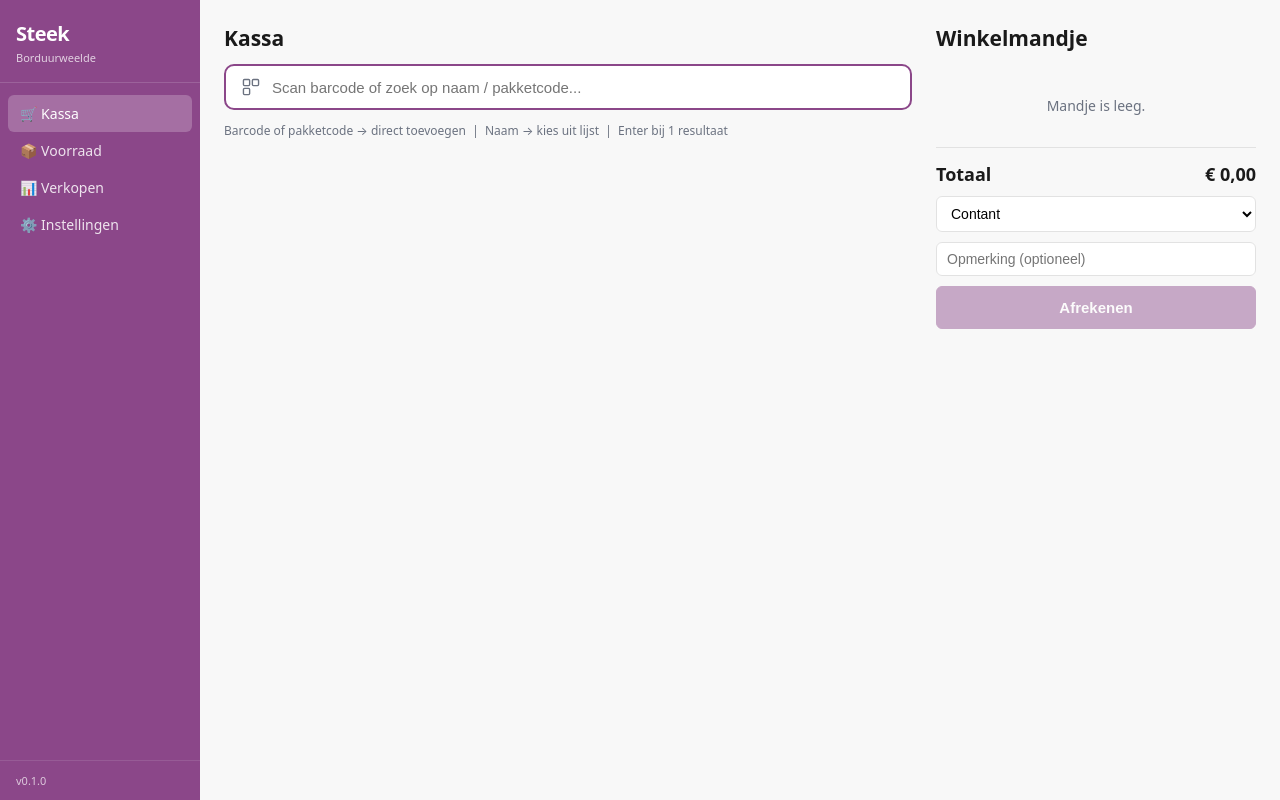
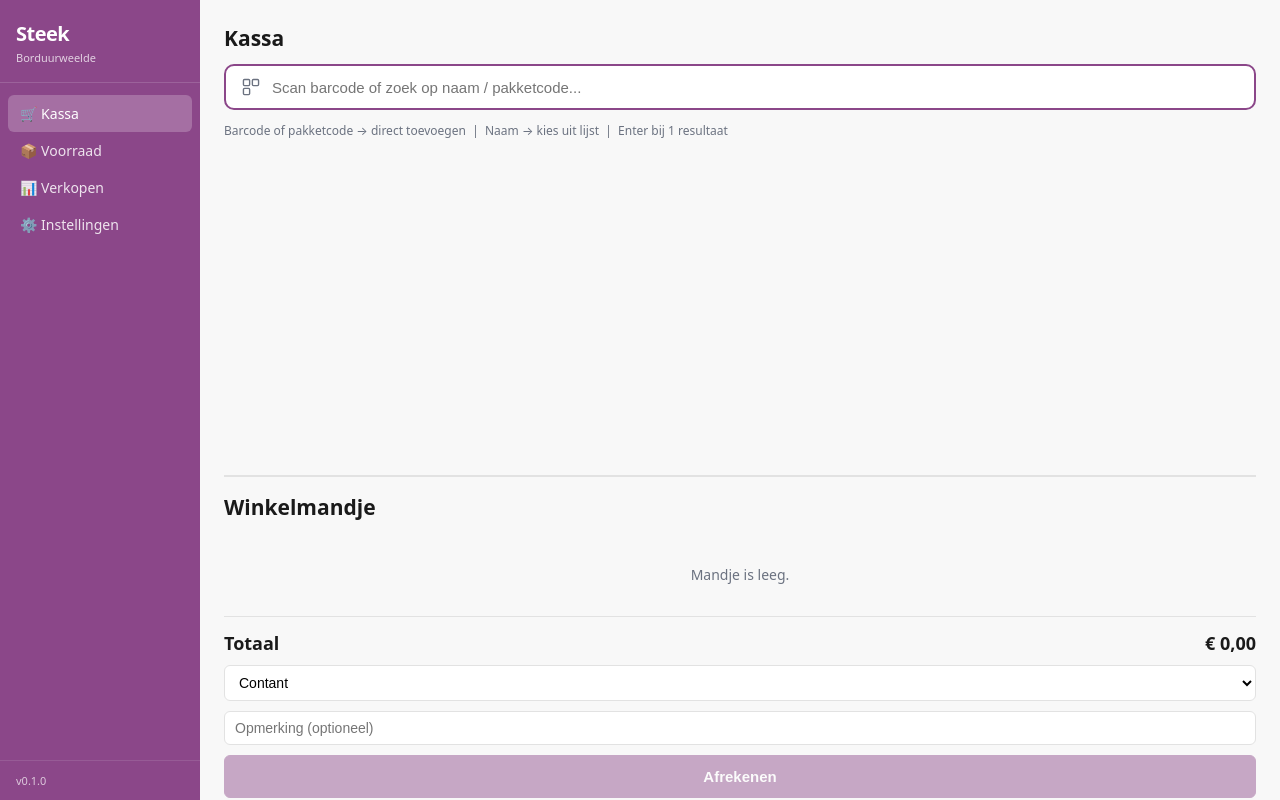
Before and after one commit to klennepette/steek, a Flask app: page /kassa/ in a window 1280 px wide. Run offline with Flask 3, Linux system fonts and the light colour scheme.

Commit message:
Improve UI and search functionality
- Redesign checkout layout: move shopping basket to bottom for better visibility
- Add border separator between search area and basket
- Cap basket items at 120px height for compact display
- Fix packetcode search to support partial matching (LIKE instead of exact match)
- Maintain priority order: exact barcode > partial packetcode > partial name

```diff
--- a/app/routes/products.py
+++ b/app/routes/products.py
@@ -62,10 +62,10 @@ def search():
         rows = conn.execute(
             """SELECT * FROM products
                WHERE active = 1
-                 AND (barcode = ?1 OR packetcode = ?1 OR name LIKE ?2)
+                 AND (barcode = ?1 OR packetcode LIKE ?2 OR name LIKE ?2)
                ORDER BY
                  CASE WHEN barcode = ?1    THEN 0
-                      WHEN packetcode = ?1 THEN 1
+                      WHEN packetcode LIKE ?2 THEN 1
                       ELSE 2 END,
                  name
                LIMIT 20""",
--- a/app/static/css/app.css
+++ b/app/static/css/app.css
@@ -203,12 +203,14 @@ body {
 /* ── Checkout ─────────────────────────────────────────────────────────────── */
 .checkout-layout {
   display: flex;
+  flex-direction: column;
   gap: 24px;
   height: calc(100vh - 48px);
+  padding: 0;
 }
 
-.checkout-left  { flex: 1; display: flex; flex-direction: column; gap: 12px; }
-.checkout-right { width: 320px; flex-shrink: 0; display: flex; flex-direction: column; gap: 12px; }
+.checkout-top    { flex: 1; display: flex; flex-direction: column; gap: 12px; overflow-y: auto; }
+.checkout-bottom { display: flex; flex-direction: column; gap: 12px; flex-shrink: 0; max-height: 40%; border-top: 2px solid var(--border); padding-top: 16px; }
 
 .scanner-bar {
   display: flex;
@@ -265,7 +267,7 @@ body {
 .no-results   { padding: 12px 14px; color: var(--muted); }
 
 /* Cart items */
-#cart-items { flex: 1; overflow-y: auto; display: flex; flex-direction: column; gap: 8px; }
+#cart-items { max-height: 120px; overflow-y: auto; display: flex; flex-direction: column; gap: 8px; }
 
 .cart-item {
   display: flex;
--- a/app/templates/sales/checkout.html
+++ b/app/templates/sales/checkout.html
@@ -2,8 +2,7 @@
 {% block content %}
 <div class="checkout-layout">
 
-  <!-- Left: scanner -->
-  <div class="checkout-left">
+  <div class="checkout-top">
     <h2>Kassa</h2>
 
     <div class="scanner-bar">
@@ -27,8 +26,8 @@
     <div id="search-results"></div>
   </div>
 
-  <!-- Right: cart -->
-  <div class="checkout-right">
+  <!-- Bottom: cart -->
+  <div class="checkout-bottom">
     <h2>Winkelmandje</h2>
 
     <form method="post" action="{{ url_for('sales.record') }}" id="cart-form">
```
